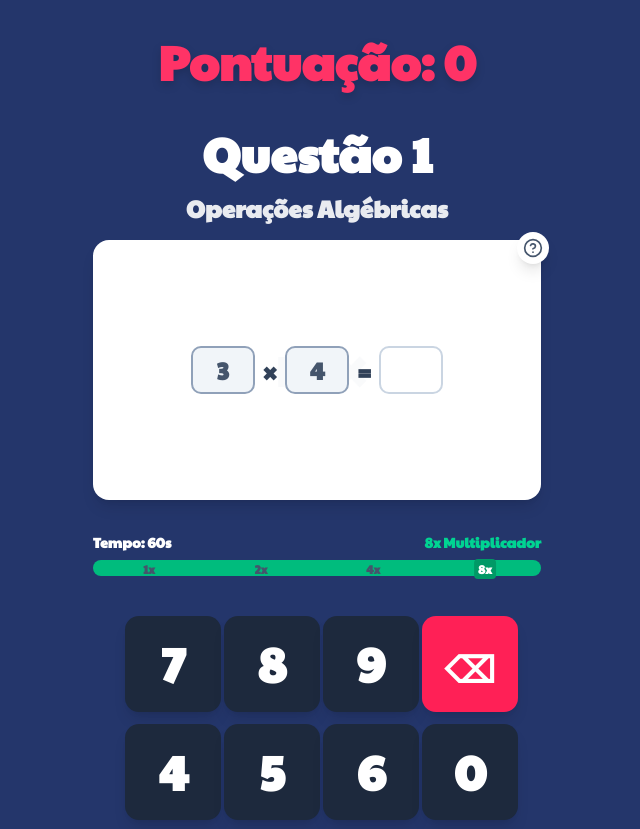
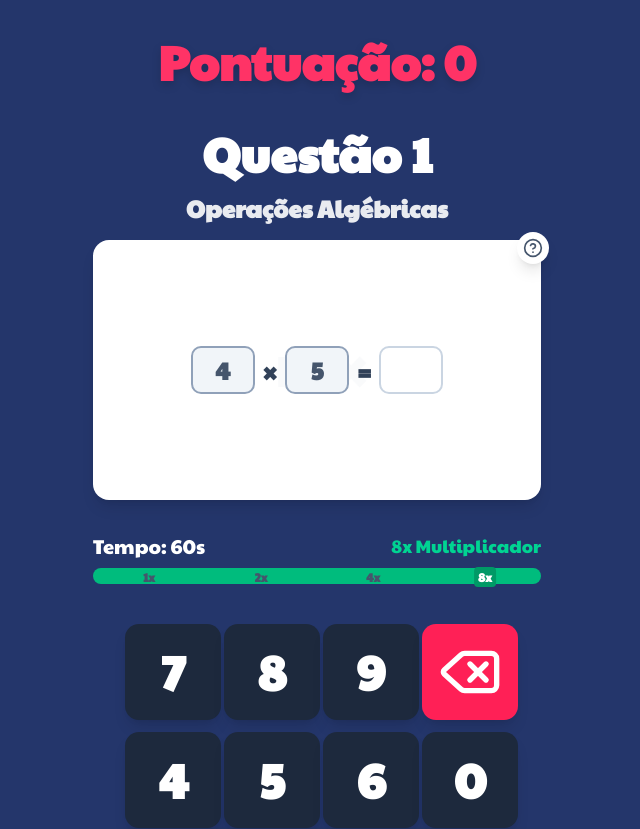
Before and after one commit to mairapaulac/MatFun, a Next.js app: page /question in a window 1280 px wide. Shown: the top 829 px of the page, without its empty margins (323-963 px from the left). Built offline with nearby package versions, Linux system fonts and the light colour scheme.

Commit message:
ui: adjusted some font sizes, and keypad

```diff
--- a/src/components/question/Keypad.tsx
+++ b/src/components/question/Keypad.tsx
@@ -1,11 +1,11 @@
 import React from 'react';
 import { KeypadProps } from '@/types/question';
-
+import { DeleteIcon } from 'lucide-react';
 const DEFAULT_KEYS = [
   '7', '8', '9', '⌫',
   '4', '5', '6', '0',
   '1', '2', '3', '',
-  '', '', '', ''
+
 ];
 
 export default function Keypad({
@@ -56,7 +56,7 @@ export default function Keypad({
               rounded-xl font-bold text-[48px]
               transition-all duration-150 ease-in-out
               focus:outline-none focus:ring-2 focus:ring-emerald-400 focus:ring-offset-2
-              disabled:opacity-50 disabled:cursor-not-allowed
+              disabled:opacity-50 disabled:cursor-not-allowed  flex items-center justify-center
               ${isEmpty
                 ? 'invisible'
                 : isBackspace
@@ -75,7 +75,7 @@ export default function Keypad({
             tabIndex={disabled || isEmpty ? -1 : 0}
           >
             {isBackspace ? (
-              <span className="text-[36px]">⌫</span>
+              <DeleteIcon size={64}></DeleteIcon>
             ) : (
               key
             )}
--- a/src/components/question/TimeBar.tsx
+++ b/src/components/question/TimeBar.tsx
@@ -44,10 +44,10 @@ export default function TimeBar({
     <div className="w-full space-y-2">
       {/* Time remaining and current multiplier */}
       <div className="flex justify-between items-center text-sm text-white">
-        <span className="font-semibold">
+        <span className="font-normal text-xl">
           Tempo: {remainingSeconds}s
         </span>
-        <span className="font-bold text-emerald-400">
+        <span className="font-normal text-lg text-emerald-400">
           {currentMultiplier}x Multiplicador
         </span>
       </div>
--- a/src/components/question/skeletons/EquationSkeleton.tsx
+++ b/src/components/question/skeletons/EquationSkeleton.tsx
@@ -21,8 +21,8 @@ export interface GeneratedProblem {
 
 // Função para gerar problema aleatório
 export function generateRandomProblem(): GeneratedProblem {
-  const firstNumber = Math.floor(Math.random() * 9) + 1; // 1-9
-  const secondNumber = Math.floor(Math.random() * 9) + 1; // 1-9
+  const firstNumber = Math.floor(Math.random() * 9) + 2; // 2-9
+  const secondNumber = Math.floor(Math.random() * 9) + 2; // 2-9
   const result = firstNumber * secondNumber;
 
   const types: ProblemType[] = ['both_empty', 'first_filled', 'second_filled', 'result_empty'];
```
